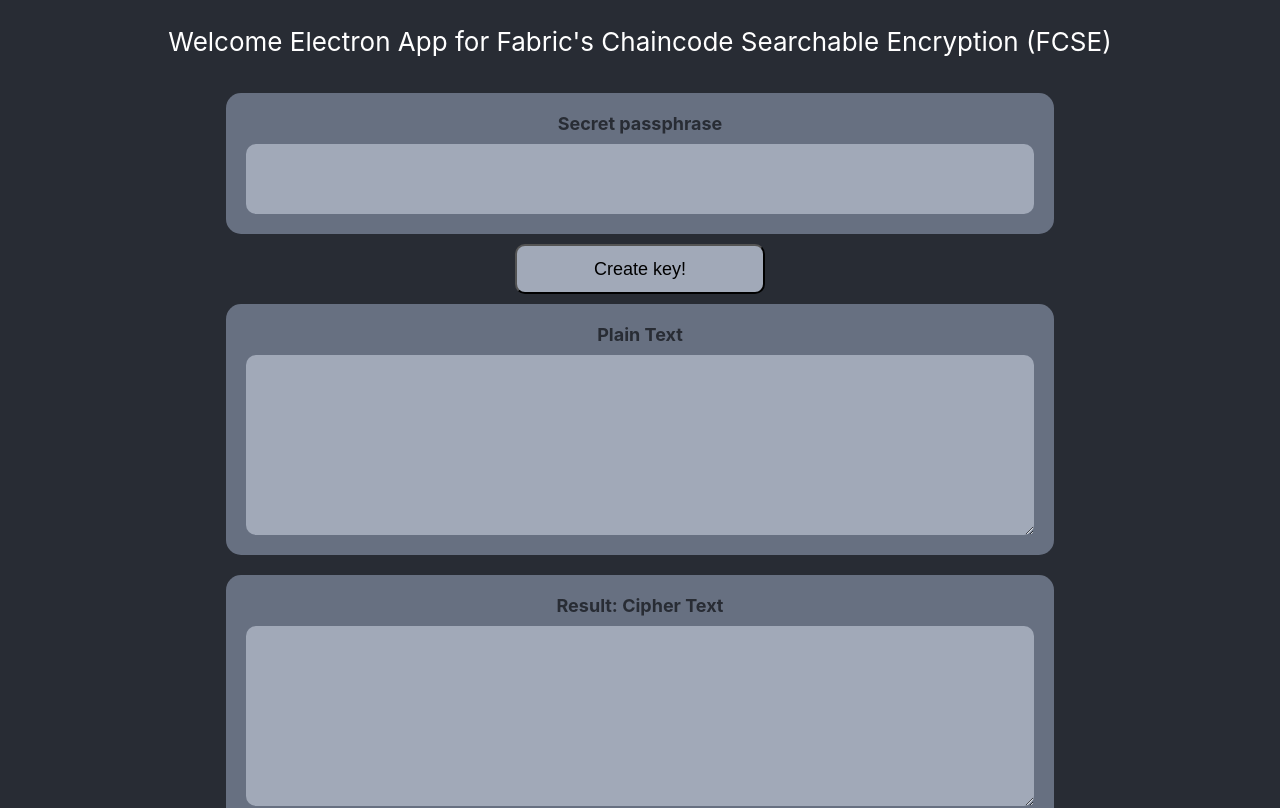
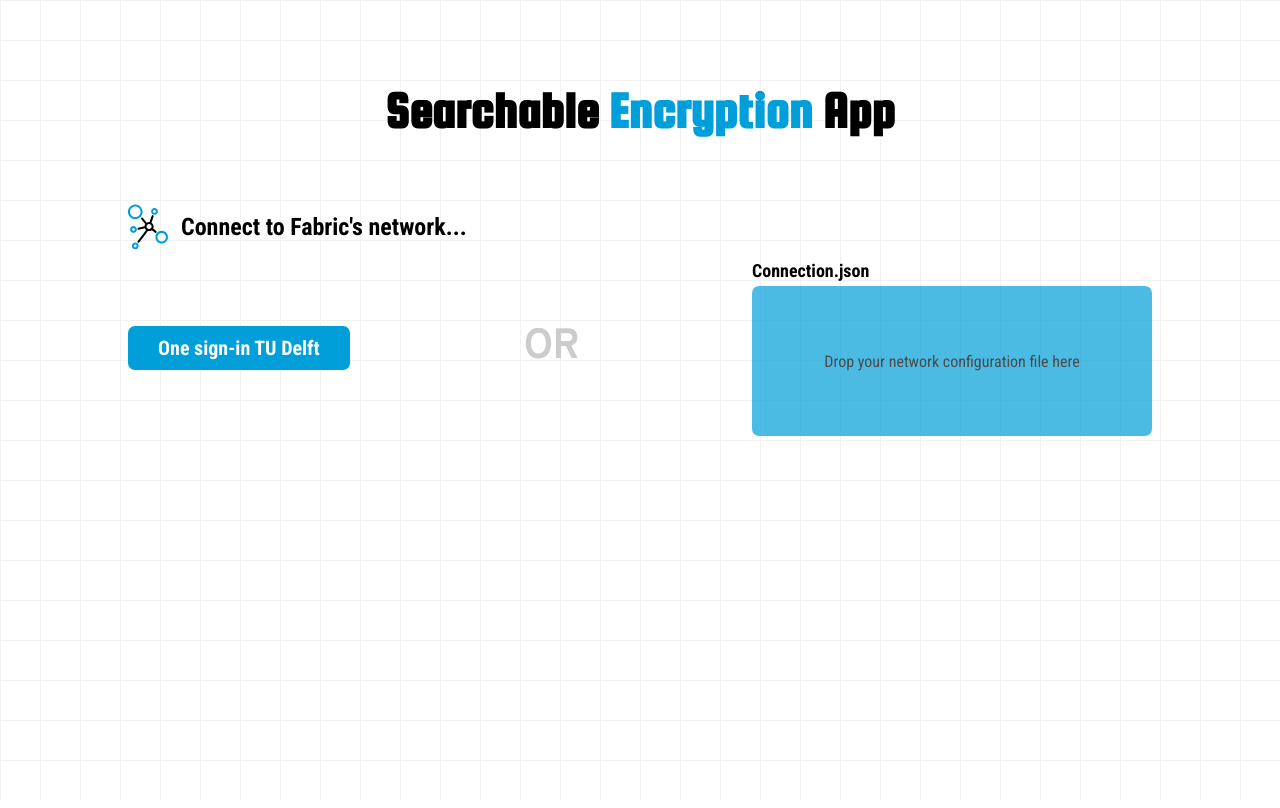
Before and after one commit to MahmoudRe/SE-Drive, a React (Create React App) app: page / in a window 1280 px wide. Shown: the top 808 px of the page. Built offline with nearby package versions, Linux system fonts and the light colour scheme; the HTML template or start-up script is replaced by a standard one.

Commit message:
ConnectionPage layout + styling

```diff
--- a/public/electron.js
+++ b/public/electron.js
@@ -6,8 +6,8 @@
 function createWindow() {
   // Create the browser window.
   const win = new BrowserWindow({
-    width: 800,
-    height: 1000,
+    width: 1000,
+    height: 700,
     webPreferences: {
       nodeIntegration: true,
       contextIsolation: false
--- a/src/App.css
+++ b/src/App.css
@@ -1,76 +1,74 @@
 .App {
-  text-align: center;
+  display: grid;
+  grid-template-rows: min-content 1fr;
+  gap: 2rem;
+
+  height: 100vh;
+  padding: 6vh 10%;
+  font-size: 1.6rem;
 }
 
-.App-logo {
-  height: 40vmin;
-  pointer-events: none;
+header, .header {
+  font-family: 'Squada One', cursive;
+  font-size: 2.6rem;
+  position: relative;
+  margin: auto;
 }
 
-.form-item {
-  display: flex;
-  flex-direction: column;
-  margin: 10px;
-  padding: 20px;
-  border-radius: 15px;
-
-  background: #677081;
-  color: #282c34;
-  font-weight: bold;
-  font-size: 18px;
+.--color-primary-txt {
+  color: var(--color-primary);
 }
 
-.form-item input,
-.form-item textarea {
-  height: 50px;
-  width: 60vw;
-  margin-top: 10px;
-  padding: 10px;
-  background: #a1a9b8;
-  color: #282c34;
-  border: none;
-  border-radius: 10px;
-  font-size: 20px;
+.sub-header {
+  display: grid;
+  grid-template-columns: auto 1fr;
+  gap: 1.3rem;
+}
+.sub-header > svg {
+  height: 100%;
+  width: 4rem;
 }
 
-.form-item textarea {
-  height: 20vh;
+.either-area {
+  display: grid;
+  grid-template-columns: auto 1fr auto;
+  place-items: center;
 }
 
-button {
-  width: 250px;
-  height: 50px;
-  border-radius: 10px;
-  background: #a1a9b8;
-  font-size: 18px;
+button, .button {
+  all: unset;
+  background: var(--color-primary);
+  text-align: center;
+  font-size: 30;
+  padding: 1rem 3rem;
+  font-size: 2rem;
+  font-weight: 600;
+  color: white;
+  border-radius: 7px;
+  user-select: none;
 }
 
-@media (prefers-reduced-motion: no-preference) {
-  .App-logo {
-    animation: App-logo-spin infinite 20s linear;
-  }
+.OR {
+  font-family: 'Overpass', cursive;
+  font-weight: 600;
+  font-size: 4rem;
+  color: var(--color-light-gray);
+  line-height: 1;
 }
 
-.App-header {
-  background-color: #282c34;
-  min-height: 100vh;
-  display: flex;
-  flex-direction: column;
+.drag-drop-area {
+  display: grid;
+  place-items: center;
+  width: 40rem;
+  height: 15rem;
+  background: var(--color-primary);
+  border-radius: 7px;
   align-items: center;
-  justify-content: center;
-  font-size: calc(10px + 2vmin);
-  color: white;
+  opacity: 0.7;
 }
 
-.App-link {
-  color: #61dafb;
+label, .label {
+  font-size: 1.8rem;
+  font-weight: 600;
+  margin-bottom: .5rem;
 }
-
-@keyframes App-logo-spin {
-  from {
-    transform: rotate(0deg);
-  }
-  to {
-    transform: rotate(360deg);
-  }
-}
--- a/src/App.js
+++ b/src/App.js
@@ -1,77 +1,14 @@
 import React, { useState } from 'react';
-import logo from './logo.svg';
-import { genSecretKey, encrypt, decrypt, buildIndex, trapdoor } from 'searchable-encryption';
+import ConnectionPage from './pages/ConnectionPage';
 import './App.css';
 
 function App() {
-  const [secret, setSecret] = useState("")
-  const [plainText, setPlainText] = useState("")
-  const [cipherText, setCipherText] = useState("")
-  const [search, setSearch] = useState("")
-
-  const [secretKey, setSecretKey] = useState(null);
-
-  const store = async () => {
-    const { ipcRenderer } = window.require('electron');
-    const data = {};
-
-    //split textual contents to paragraphs (segments)
-    let segments = plainText.split('\n\n');
-    data.segments = segments.map(e => ({ pointer: crypto.randomUUID(), data: e }))
-
-    //build index and encrypt segments
-    data.indexTable = buildIndex(data.segments, secretKey.key);
-    data.segments = data.segments.map(async ({pointer, data}) => ({pointer: pointer, data: await encrypt(data, secretKey)}))
-    data.segments = await Promise.all(data.segments);
-    data.indexTable = await data.indexTable;
-    data.indexTable = Object.entries(data.indexTable).map(([key, value]) => ({ hash: key, pointers: value }))
-
-    await ipcRenderer.invoke('submit-transaction', ['storeJSON', JSON.stringify(data.segments), JSON.stringify(data.indexTable)])
-  }
-
   return (
     <div className="App">
-      <header className="App-header">
-        {/* <img src={logo} className="App-logo" alt="logo" /> */}
-        <p>
-          Welcome Electron App for Fabric's Chaincode Searchable Encryption (FCSE)
-        </p>
-        <div className="form-item">
-          <label htmlFor="secret">Secret passphrase</label>
-          <input type="text" id="secret" value={secret} onChange={e => setSecret(e.target.value)}/>
-        </div>
-        <button type="button" onClick={async e => {
-          const key = await genSecretKey(secret)
-          setSecretKey(key)
-        }} style={{background: secretKey? 'green' : undefined}}> { secretKey? "Key is successfully created" : "Create key!"} </button>
-        <div className="form-item">
-          <label htmlFor="plaintext">Plain Text</label>
-          <textarea type="text" id="plaintext" value={plainText} onChange={e => setPlainText(e.target.value)}/>
-        </div>
-        <div className="form-item">
-          <label htmlFor="ciphertext">Result: Cipher Text</label>
-          <textarea type="text" id="ciphertext" value={cipherText} onChange={e => setCipherText(e.target.value)}/>
-        </div>
-        <button type="button" onClick={store}> Store </button>
-
-        <div className="form-item">
-          <label htmlFor="search">Search</label>
-          <input type="text" id="search" value={search} onChange={e => setSearch(e.target.value)}/>
-        </div>
-        <button type="button" onClick={async e => {
-          const { ipcRenderer } = window.require('electron');
-          let pointers = await ipcRenderer.invoke('evaluate-transaction', ['search', await trapdoor(search, secretKey.key)])
-          pointers = JSON.parse(new TextDecoder('utf-8').decode(pointers))
-
-          let result = pointers.map(async pointer => {
-            const encryptedSegment = await ipcRenderer.invoke('evaluate-transaction', ['read', pointer]) // ArrayBuffer object
-            const decodedSegment = new TextDecoder('utf-8').decode(encryptedSegment)
-            return decrypt(decodedSegment, secretKey)
-          })
-
-          Promise.all(result).then(e => setCipherText(e.reduce((prev, curr) => prev + " - " + curr)))
-        }}> Search</button>
+      <header className="header">
+        <h1> Searchable <span className="--color-primary-txt"> Encryption </span> App </h1>
       </header>
+      <ConnectionPage />
     </div>
   );
 }
--- a/src/index.css
+++ b/src/index.css
@@ -1,12 +1,31 @@
+@import url('https://fonts.googleapis.com/css2?family=Overpass&family=Squada+One&display=swap');
+@import url('https://fonts.googleapis.com/css2?family=Roboto+Condensed:ital,wght@0,300;0,400;0,700;1,300;1,400;1,700&display=swap');
+
+:root {
+  font-size: 10px;
+
+}
+
+:root * {
+  box-sizing: border-box;
+}
+
 body {
   margin: 0;
-  font-family: -apple-system, BlinkMacSystemFont, 'Segoe UI', 'Roboto', 'Oxygen',
+  font-family: 'Roboto Condensed', -apple-system, BlinkMacSystemFont, 'Segoe UI', 'Roboto', 'Oxygen',
     'Ubuntu', 'Cantarell', 'Fira Sans', 'Droid Sans', 'Helvetica Neue',
     sans-serif;
   -webkit-font-smoothing: antialiased;
   -moz-osx-font-smoothing: grayscale;
 
-  font-size: 18px;
+  font-size: 1.6rem;
+  background-size: 40px 40px;
+  background-image:
+    linear-gradient(to right, #f1f1f1 1px, transparent 1px),
+    linear-gradient(to bottom, #f1f1f1 1px, transparent 1px);
+
+  --color-primary: #009FDA;
+  --color-light-gray: #CCCCCC;
 }
 
 code {
--- /dev/null
+++ b/src/pages/ConnectionPage.jsx
@@ -0,0 +1,31 @@
+import React from "react";
+import { ReactComponent as NetworkSVG } from "../assets/network.svg";
+
+function ConnectionPage() {
+  return (
+    <main>
+      <div className="sub-header">
+        <NetworkSVG />
+        <h2> Connect to Fabric's network... </h2>
+      </div>
+      <section class="either-area">
+        <button
+          onClick={() =>
+            alert("Sorry, you can't use this feature currently. The app is in demo mode and isn't connected to a server!")
+          }
+        >
+          One sign-in TU Delft
+        </button>
+        <p class="OR"> OR </p>
+        <div>
+          <div className="label">Connection.json</div>
+          <div class="drag-drop-area">
+            <div> Drop your network configuration file here </div>
+          </div>
+        </div>
+      </section>
+    </main>
+  );
+}
+
+export default ConnectionPage;
```
Also changed, not shown: src/assets/network.svg (added).
